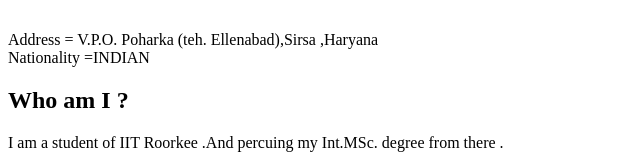
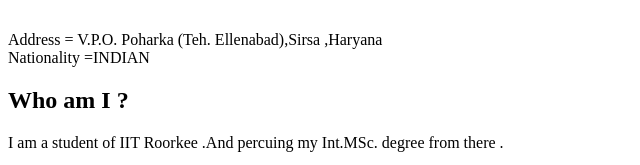
Before and after one commit to Kira-1937/html, a plain HTML site: page profile.html in a window 1280 px wide. Shown: the part 327-492 px from the top of the page, 0-640 px from the left. Drawn offline with Linux system fonts and the light colour scheme.

Commit message:
first repo

```diff
--- a/profile.html
+++ b/profile.html
@@ -13,7 +13,7 @@
       <img src=" WhatsApp Image 2021-08-30 at 4.43.58 PM.jpeg" alt="my pic" height="175px" width="150px">
     </p>
     <p> <br>
-      Address = V.P.O. Poharka (teh. Ellenabad),Sirsa ,Haryana<br>
+      Address = V.P.O. Poharka (Teh. Ellenabad),Sirsa ,Haryana<br>
       Nationality =INDIAN
      </p>
      <h2>Who am I ?</h2>
```
